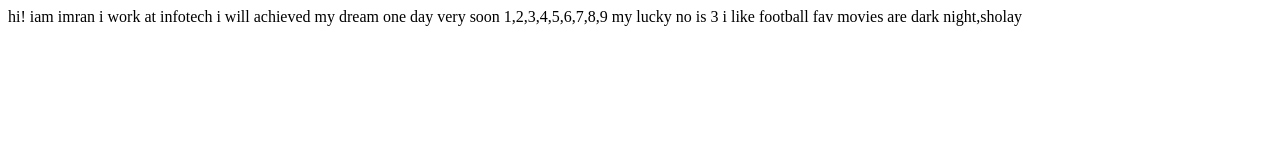
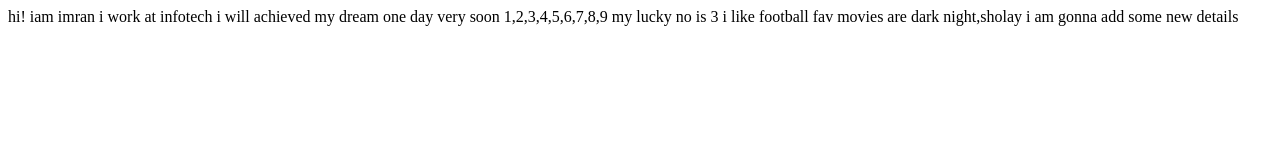
Before and after one commit to imran9007/student-name, a plain HTML site: page index.html in a window 1280 px wide. Drawn offline with Linux system fonts and the light colour scheme.

Commit message:
update: docs added about adding details

```diff
--- a/index.html
+++ b/index.html
@@ -15,5 +15,6 @@
    my lucky no is 3
    i like football
    fav movies are dark night,sholay
+   i am gonna add some new details
 </body>
 </html>
```
